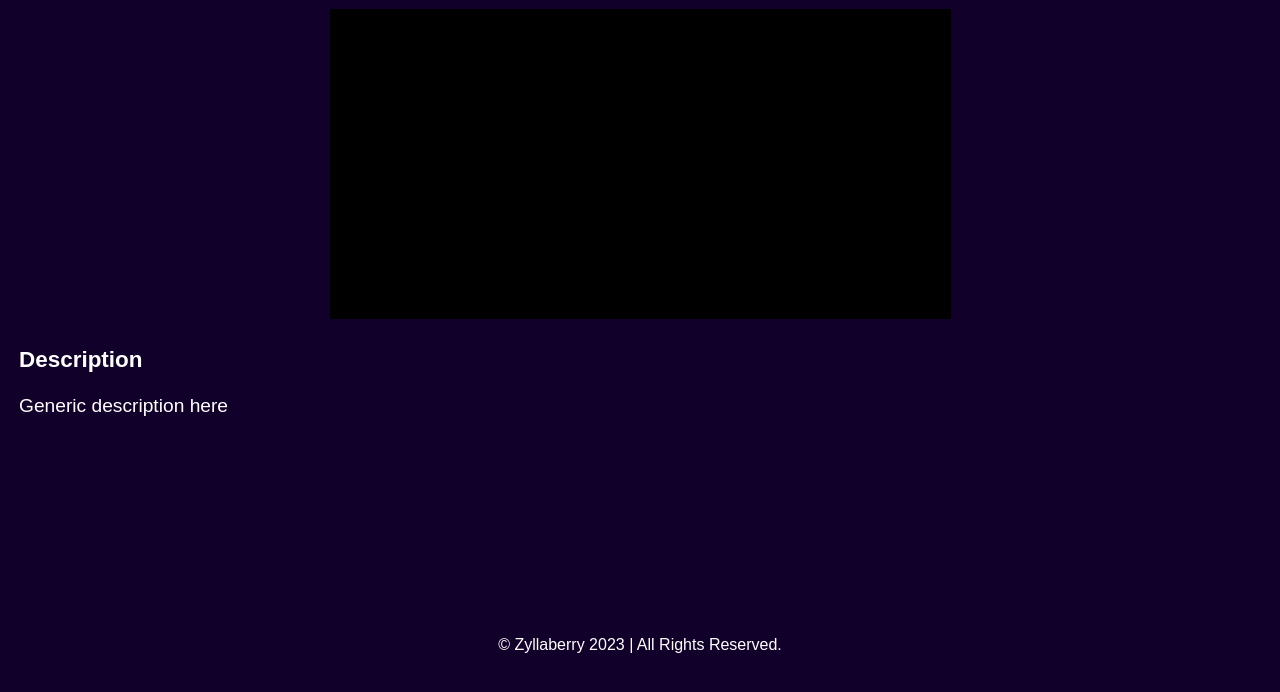
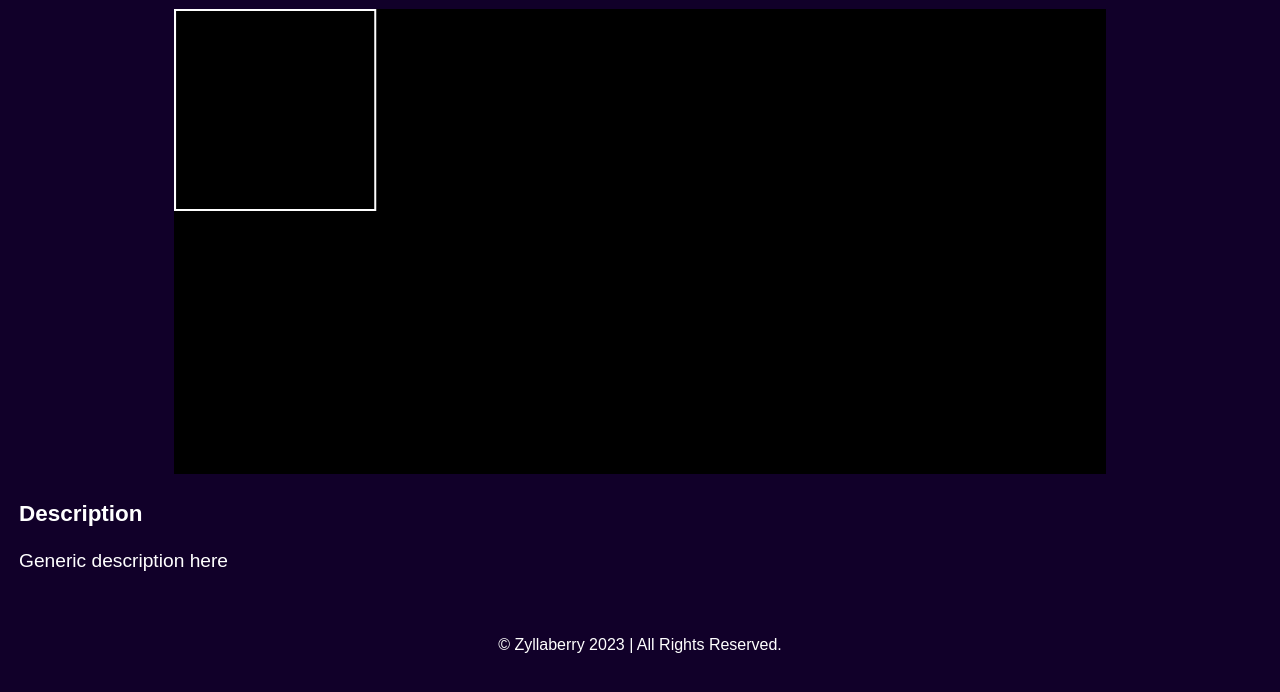
Before and after one commit to zyllable/Catformer, a plain HTML site: page src/index.html in a window 1280 px wide. Shown: the part 146-838 px from the top of the page. Drawn offline with Linux system fonts and the light colour scheme.

Commit message:
various other things i cant be bothered with

```diff
--- a/src/game.js
+++ b/src/game.js
@@ -0,0 +1,30 @@
+const main = () => {
+	const canvas = document.querySelector("#gameCanvas");
+	console.log(canvas)
+	const context = canvas.getContext("2d");
+	console.log(context)
+	context.strokeStyle = "white"
+	console.log(context.strokeStyle)
+
+	const doTheThing = () => {
+		context.strokeRect(1, 1, 200, 200);
+		requestAnimationFrame(doTheThing)
+	}
+
+	doTheThing()
+
+	let redoObserve = true;
+	let canvasPreviousHeight = canvas.height;
+
+	let observer = new ResizeObserver((entries) => {
+		let entry = entries[0].devicePixelContentBoxSize[0];
+		if (Math.abs(canvas.height - entry.blockSize) > 2) { //prevents from slowly shrinking
+			canvas.width = entry.inlineSize;
+			canvas.height = entry.blockSize;
+		}
+		context.strokeStyle = "white";
+	});
+
+	observer.observe(canvas)
+}
+window.addEventListener("DOMContentLoaded", main)
--- a/src/games.css
+++ b/src/games.css
@@ -1,6 +1,6 @@
 #gameCanvas {
 	background-color: black;
-	width: 50%;
-	height: 50%;
-	margin: 0 25%;
+	width: 75%;
+		height: 75%;
+		margin: 0 12.5%;
 }
--- a/src/modules/sprites.js
+++ b/src/modules/sprites.js
@@ -1,5 +1,5 @@
-import { Box } from "./geometry";
-import { getIntegerRange } from "./reusables";
+import { Box } from "./geometry.js";
+import { getIntegerRange } from "./reusables.js";
 
 /**
  * An image that can be rendered
--- a/src/modules/ui.js
+++ b/src/modules/ui.js
@@ -1,4 +1,4 @@
-import { AnimatedSprite } from "./sprites";
+import { AnimatedSprite } from "./sprites.js";
 
 //class of uibutton will be animated sprite that does not move on screen and has an "onHover" and "onClick" event
 //class of uitext will be for rendering custom text on screen
```
Also changed, not shown: src/test.js (added, +12 -0 lines), src/testingAssets/characterSpriteSheet.png (added).
